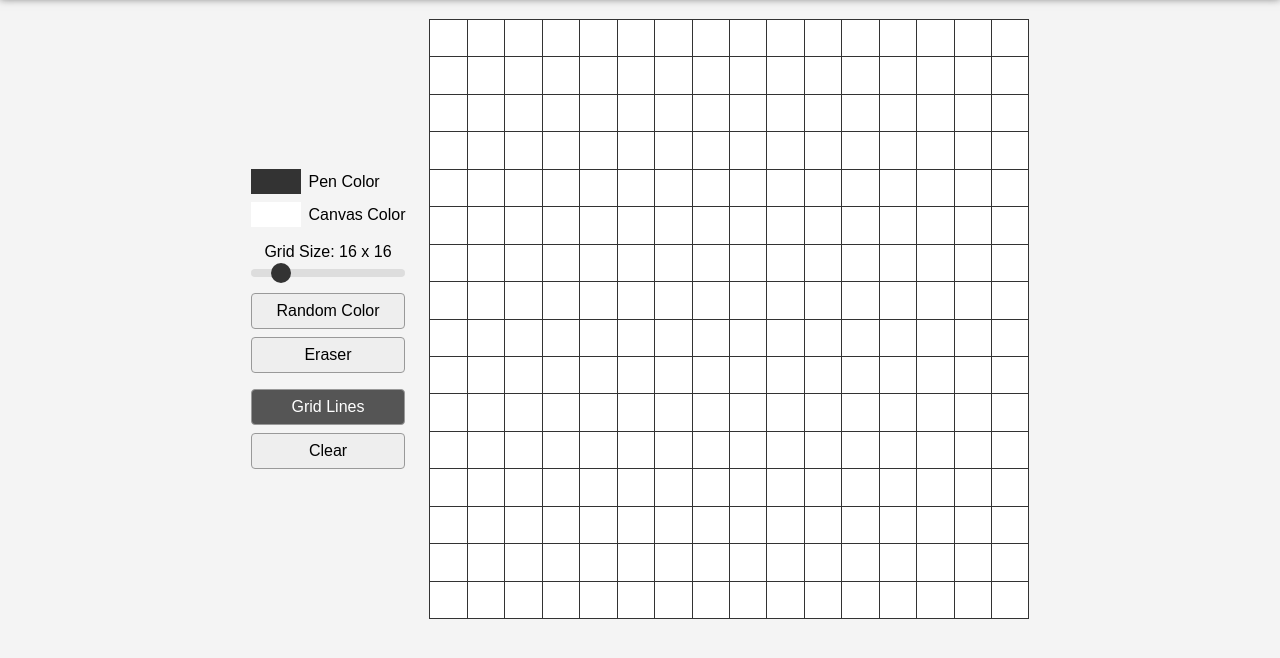
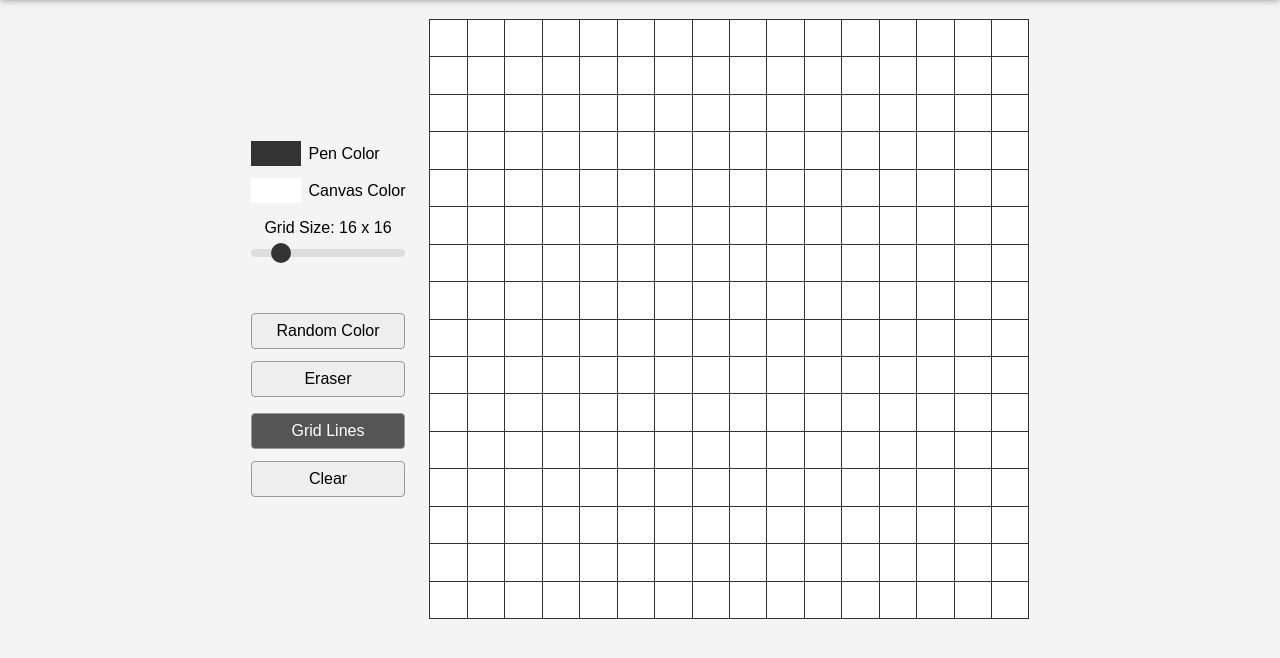
Before and after one commit to karolistech/etch-a-sketch, a website built with Vite: page index.html in a window 1280 px wide. Shown: the part 74-732 px from the top of the page. Built offline with nearby package versions, Linux system fonts and the light colour scheme.

Commit message:
feat: improve layout spacing and interaction styles

```diff
--- a/src/style.css
+++ b/src/style.css
@@ -36,7 +36,7 @@
 
 .controls__row {
   display: flex;
-  gap: 0.5rem;
+  gap: 0.75rem;
 }
 
 .controls__row--grid-size {
@@ -106,6 +106,7 @@
   font-size: 1rem;
   cursor: pointer;
   transition: background-color 0.2s ease, color 0.2s ease;
+  -webkit-tap-highlight-color: transparent;
 }
 
 .controls__btn--selected {
@@ -118,6 +119,7 @@
   width: min(100%, 600px);
   aspect-ratio: 1 / 1;
   background-color: #fff;
+  user-select: none;
 }
 
 .canvas--grid-lines {
@@ -130,14 +132,27 @@
   border-left: 1px solid #333;
 }
 
+.canvas__cell {
+  cursor: crosshair;
+  transition: background-color 0.2s ease;
+}
+
 @media (min-width: 768px) {
   .main {
     flex-direction: row;
     justify-content: center;
   }
 
+  .controls {
+    flex-shrink: 0;
+  }
+
   .controls__row {
     flex-direction: column;
+  }
+
+  .controls__row--grid-size {
+    margin-bottom: 2.5rem;
   }
 }
 
```
